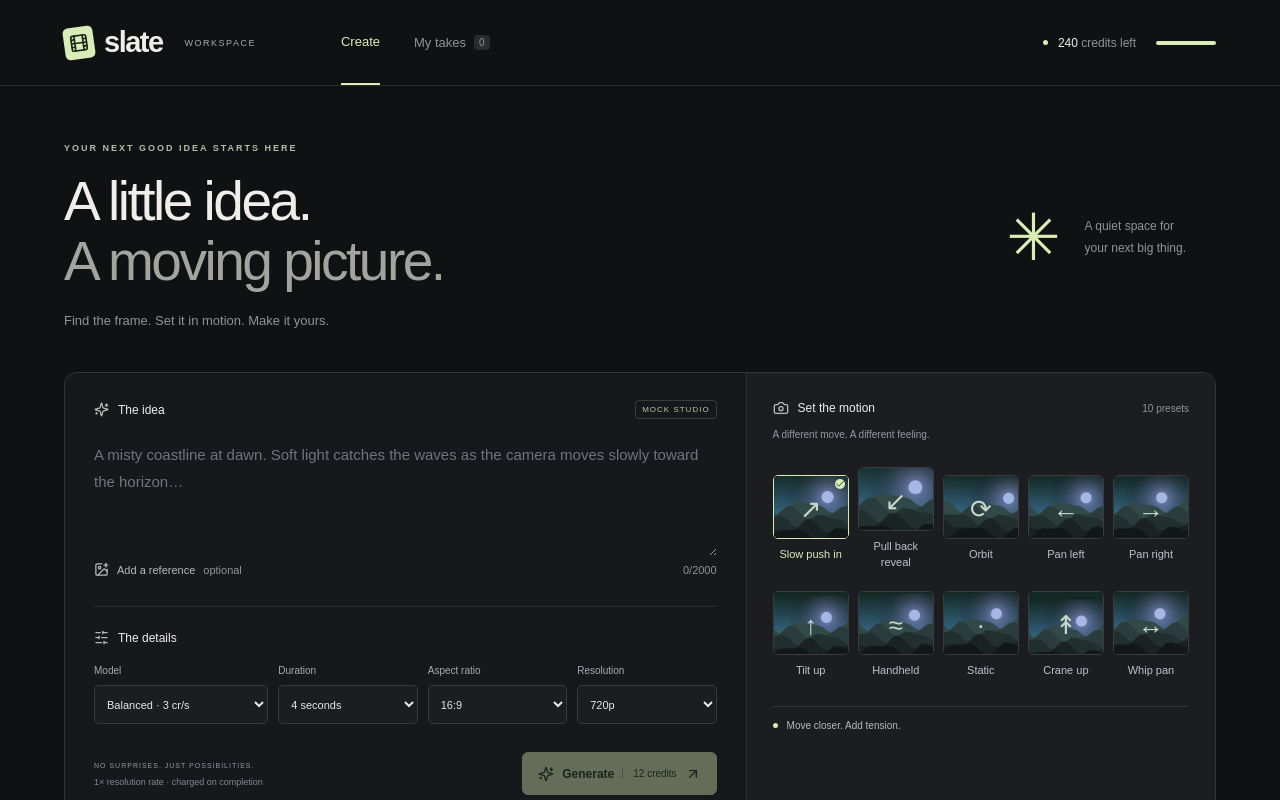
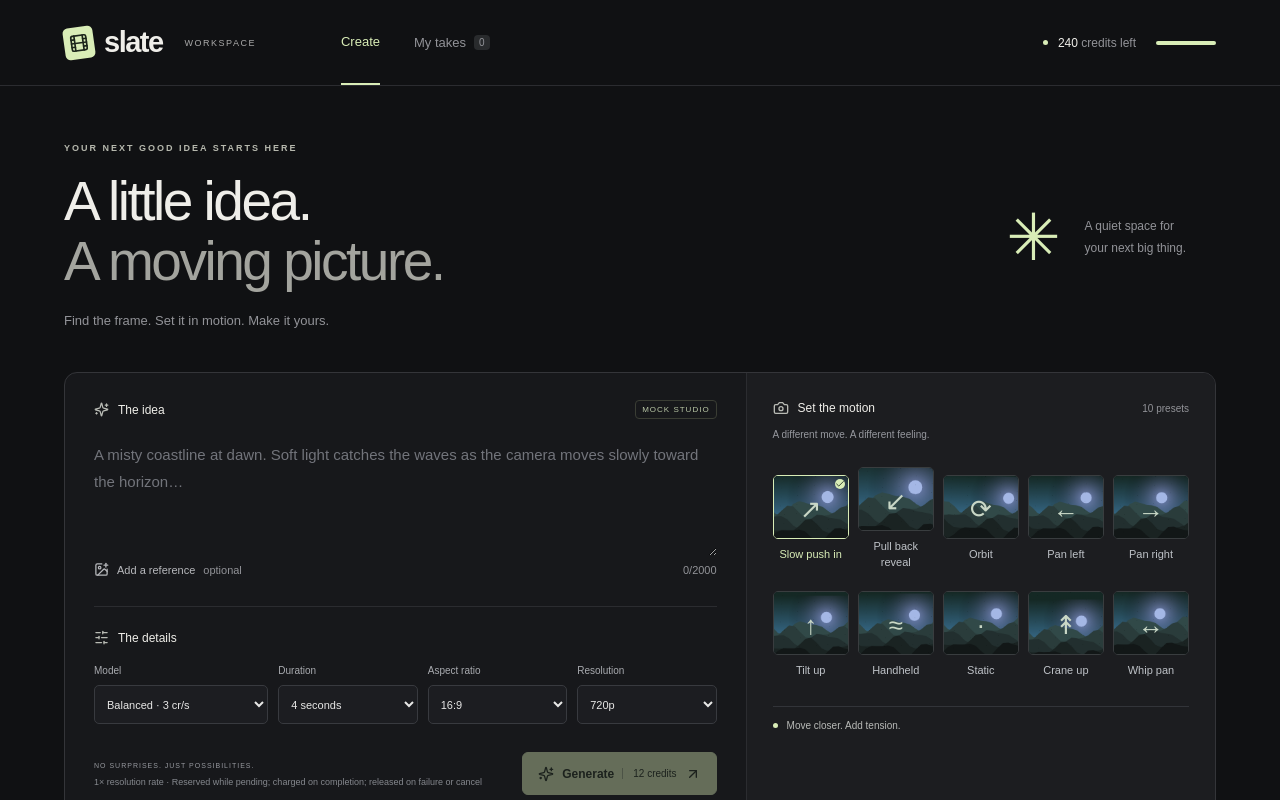
Before and after one commit to abhiramArise/8x_hiring, a Next.js app: page / in a window 1280 px wide. Shown: the top 800 px of the page. Built offline with nearby package versions, Linux system fonts and the light colour scheme.

Commit message:
fix: clarify credit reservations and linked take wording

```diff
--- a/src/app/page.tsx
+++ b/src/app/page.tsx
@@ -534,7 +534,7 @@ export default function Home() {
                   {recipe.resolution === "1080p"
                     ? "2× resolution rate"
                     : "1× resolution rate"}{" "}
-                  · charged on completion
+                  · Reserved while pending; charged on completion; released on failure or cancel
                 </small>
               </div>
               <button
@@ -834,7 +834,7 @@ export default function Home() {
                         presets.find((p) => p.id === j.recipe.cameraPresetId)
                           ?.name
                       }
-                      {j.parentId ? " · Linked attempt" : ""}
+                      {j.parentId ? " · Based on an earlier take" : ""}
                       {j.isKeeper ? " · Keeper" : ""}
                     </small>
                   </div>
```
